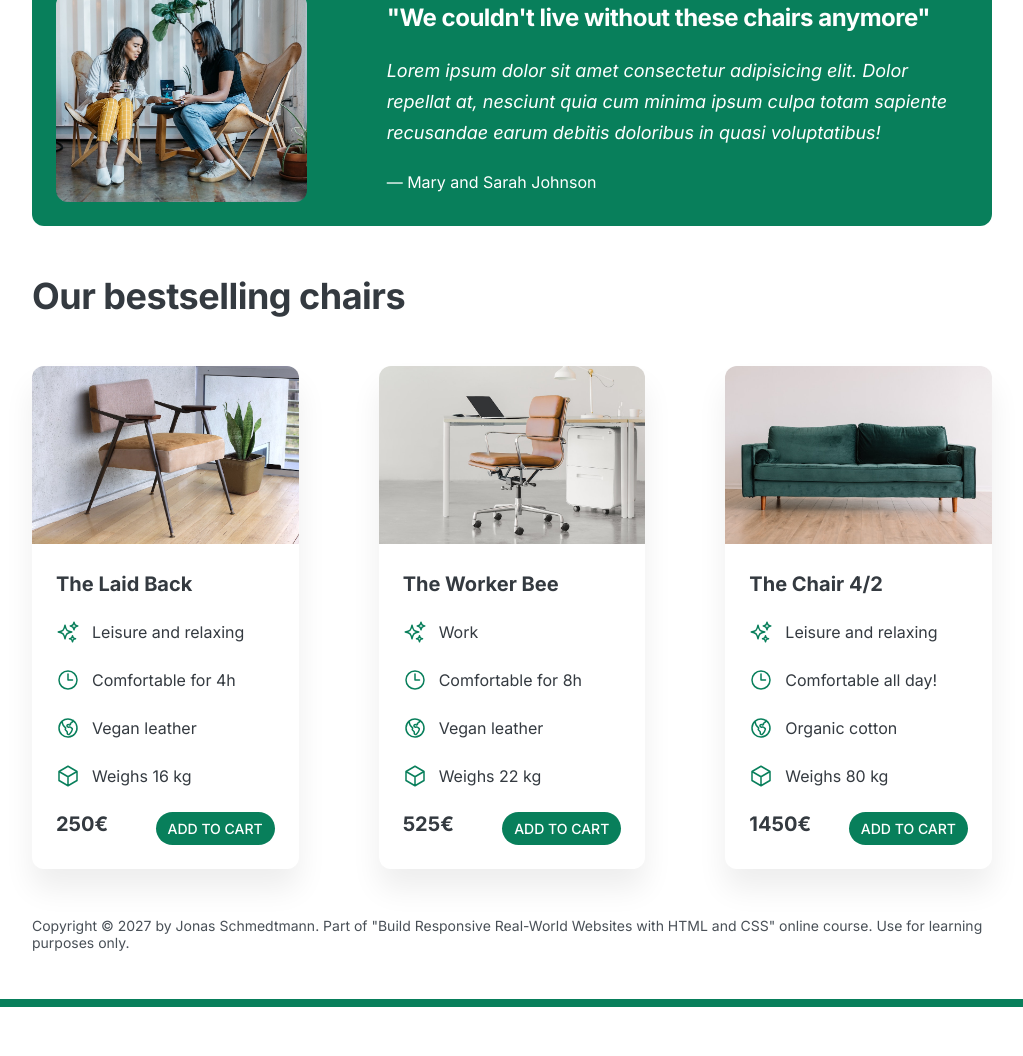
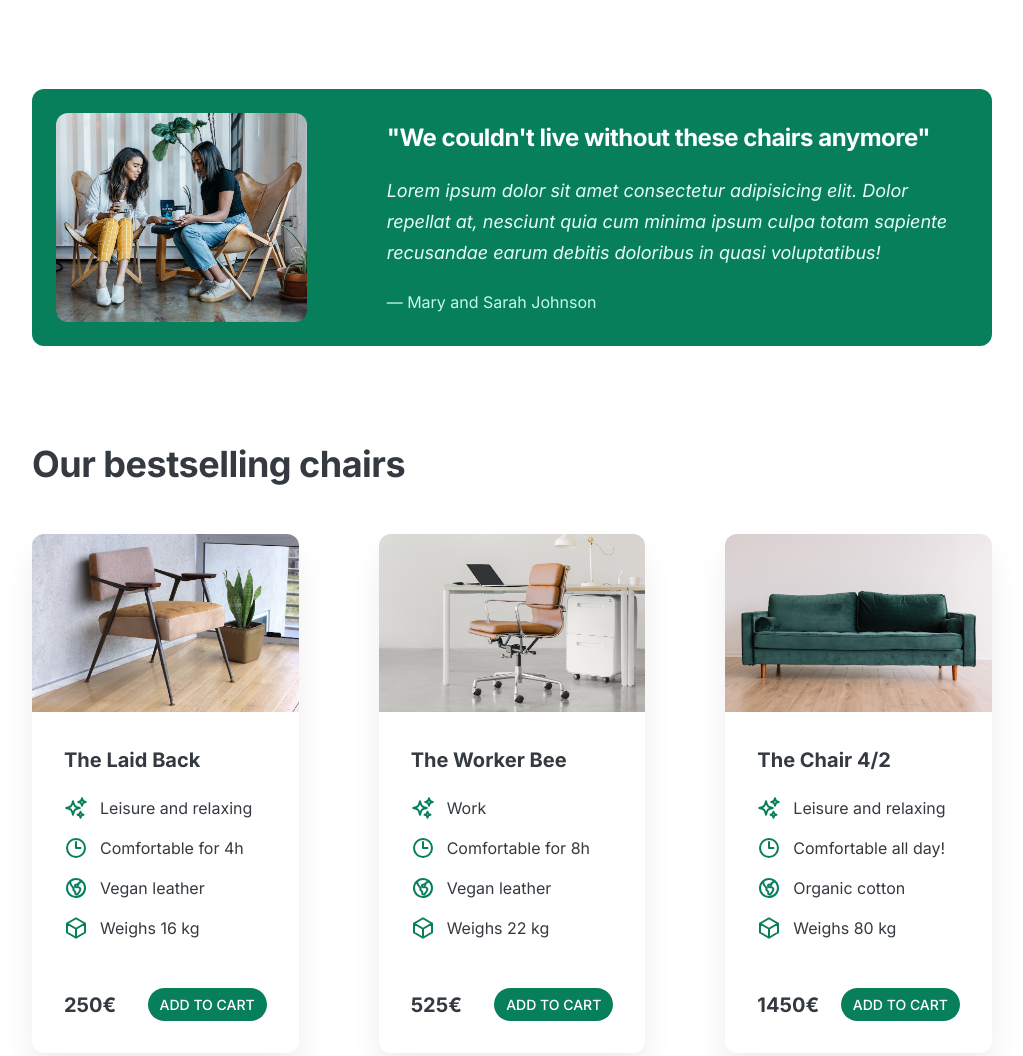
Before and after one commit to i5f/LisbonChairShop, a plain HTML site: page index.html in a window 1280 px wide. Shown: the part 921-1977 px from the top of the page, without its empty margins (128-1151 px from the left). Before the commit the page ends 1928 px from the top, so only its background shows below. Drawn offline with Linux system fonts and the light colour scheme.

Commit message:
Final commit for the project
This project might seem short, and I didn’t write a lot of code, but the main goal was to learn the basics of website design—and it did the job. Through this project, I learned about typography, colors, illustrations, images, icons, shadows, border radius, whitespace, visual hierarchy, and user experience (UX). I still have a lot to improve, but I’m learning and getting better every day, both in design and coding.

```diff
--- a/style.css
+++ b/style.css
@@ -31,7 +31,7 @@ body {
 
 header,
 section {
-  margin-bottom: 48px;
+  margin-bottom: 96px;
 }
 
 h2 {
@@ -85,7 +85,7 @@ header {
   display: grid;
   grid-template-columns: repeat(2, 1fr);
   column-gap: 80px;
-  margin-top: 48px;
+  margin-top: 64px;
 }
 
 .header-text-box {
@@ -93,7 +93,7 @@ header {
 }
 
 h1 {
-  margin-bottom: 24px;
+  margin-bottom: 32px;
   font-size: 44px;
   line-height: 1.1;
   letter-spacing: -1px;
@@ -116,7 +116,8 @@ img {
   stroke: #087f5b;
   width: 32px;
   height: 32px;
-  margin-bottom: 16px;
+  margin-bottom: 24px;
+  stroke-width: 2px;
 }
 
 .features-title {
@@ -152,6 +153,11 @@ img {
   margin-bottom: 24px;
   font-size: 18px;
   line-height: 1.7;
+  color: #e6fcf5;
+}
+
+.testimonial-author {
+  color: #c3fae8;
 }
 
 /* CHAIRS */
@@ -167,7 +173,7 @@ img {
 }
 
 .chair-box {
-  padding: 24px;
+  padding: 32px;
 }
 
 h3 {
@@ -177,14 +183,14 @@ h3 {
 
 .chair-details {
   list-style: none;
-  margin-bottom: 24px;
+  margin-bottom: 48px;
 }
 
 .chair-details li {
   display: flex;
   align-items: center;
   gap: 12px;
-  margin-bottom: 24px;
+  margin-bottom: 16px;
 }
 
 .chair-details li:last-child {
@@ -195,12 +201,14 @@ h3 {
   stroke: #087f5b;
   height: 24px;
   width: 24px;
+  stroke-width: 2px;
 }
 
 .chair-price {
   display: flex;
   justify-content: space-between;
   font-size: 20px;
+  align-items: center;
 }
 
 footer {
```
